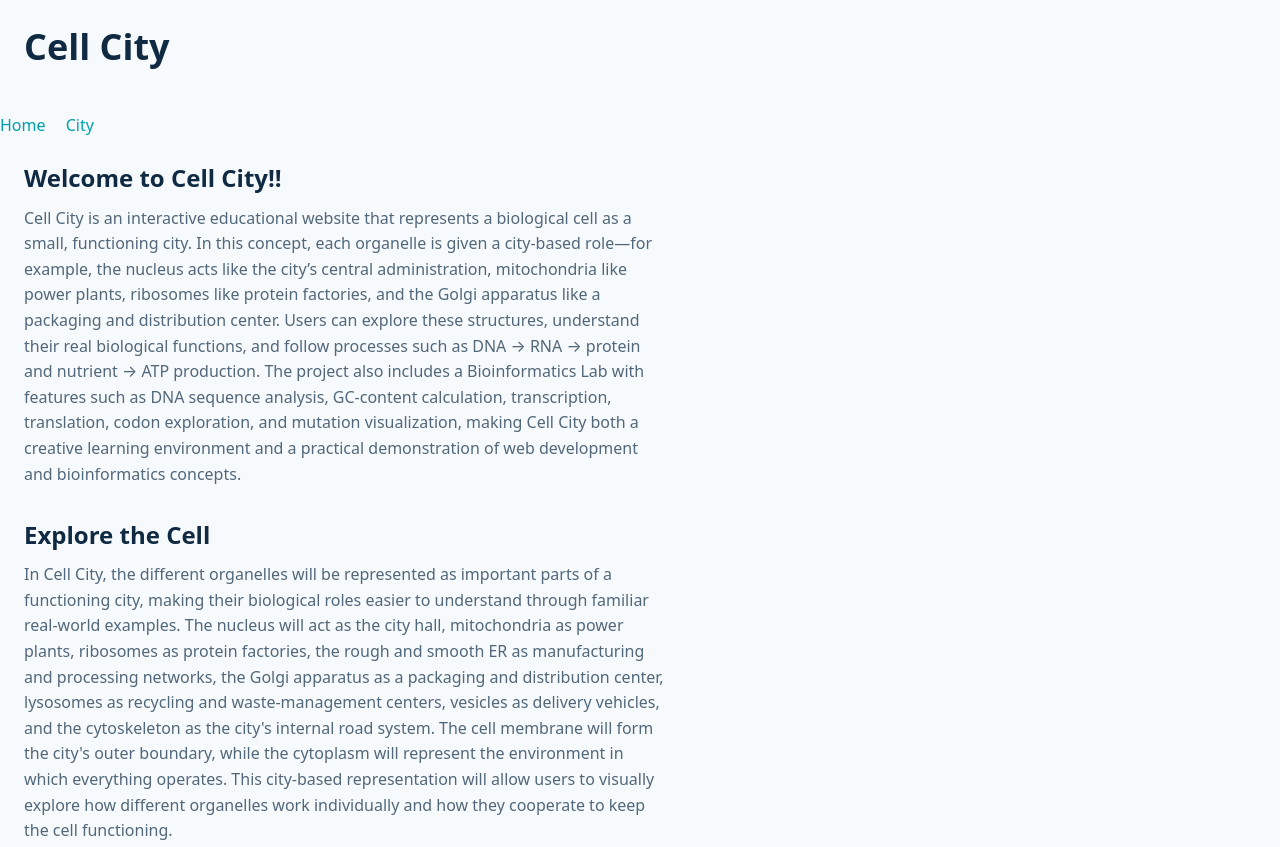
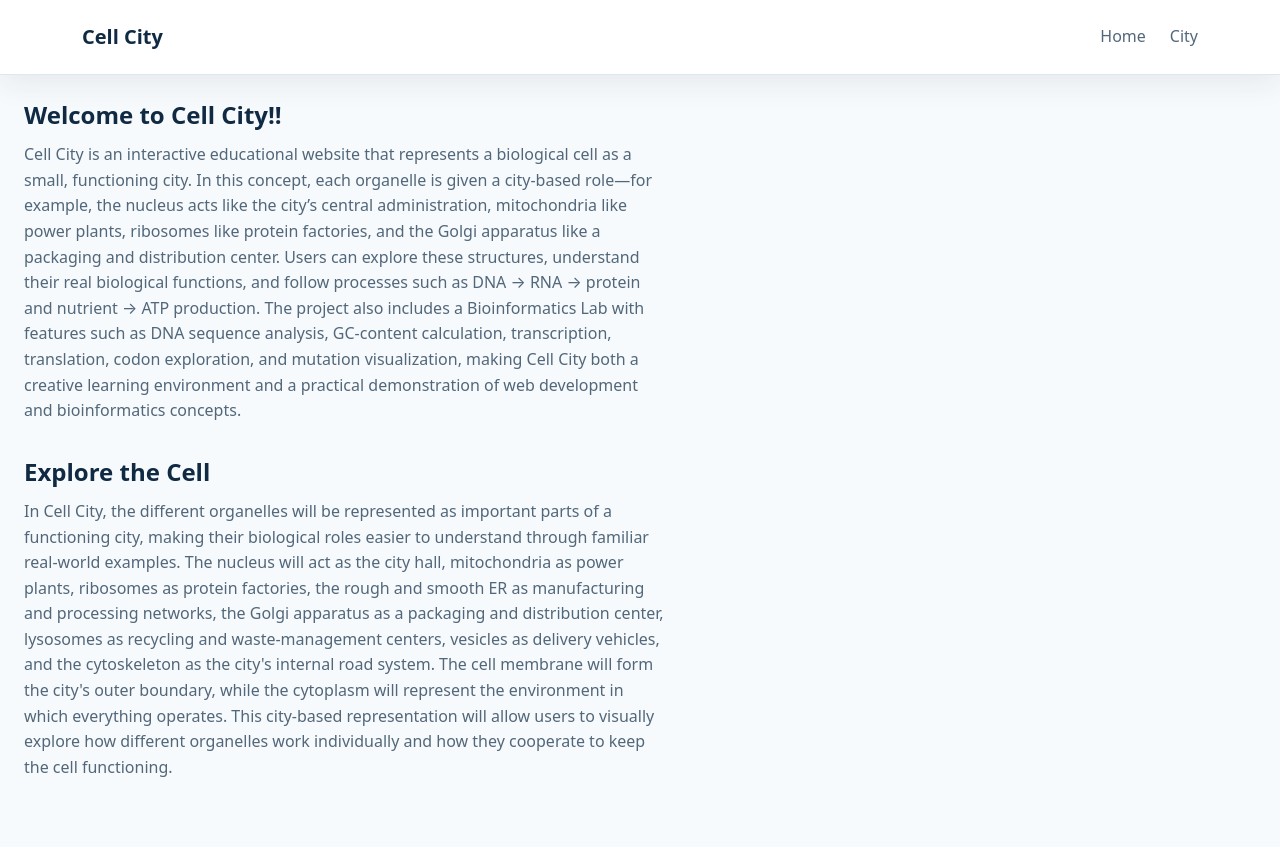
Before and after one commit to Rhythm-1987/cell-city, a plain HTML site: page index.html in a window 1280 px wide. Shown: the top 847 px of the page. Drawn offline with nearby package versions, Linux system fonts and the light colour scheme.

Commit message:
Build global navbar foundation

```diff
--- a/css/style.css
+++ b/css/style.css
@@ -153,16 +153,61 @@ footer {
   padding: 1.5rem;
 }
 
-nav a {
-  margin-right: 1rem;
-}
-
 section {
   margin-bottom: 2rem;
 }
 
 /* ========================================
-   7. PANELS
+   7. NAVBAR
+   ======================================== */
+.cell-city-navbar {
+  padding: 0;
+  background-color: #ffffff;
+  border-bottom: 1px solid var(--color-panel-border);
+  box-shadow: var(--shadow-panel);
+}
+
+.cell-city-navbar__container {
+  display: flex;
+  align-items: center;
+  justify-content: space-between;
+  padding-top: 1rem;
+  padding-bottom: 1rem;
+}
+
+.cell-city-navbar__brand {
+  font-size: 1.25rem;
+  font-weight: 600;
+  color: var(--color-text-primary);
+}
+
+.cell-city-navbar__brand:hover {
+  color: var(--color-accent);
+  text-decoration: none;
+}
+
+.cell-city-navbar__nav {
+  display: flex;
+  flex-direction: row; /* overrides Bootstrap's .navbar-nav column default */
+  align-items: center;
+  gap: 1.5rem;
+  margin: 0;
+  padding: 0;
+  list-style: none;
+}
+
+.cell-city-navbar__link {
+  color: var(--color-text-secondary);
+  font-weight: 500;
+}
+
+.cell-city-navbar__link:hover {
+  color: var(--color-accent);
+  text-decoration: none;
+}
+
+/* ========================================
+   8. PANELS
    ======================================== */
 .glass-panel {
   background: var(--color-panel);
@@ -173,7 +218,7 @@ section {
 }
 
 /* ========================================
-   8. ACCESSIBILITY
+   9. ACCESSIBILITY
    ======================================== */
 a:focus-visible,
 .btn-cell-city:focus-visible {
@@ -182,7 +227,7 @@ a:focus-visible,
 }
 
 /* ========================================
-   9. RESPONSIVE FOUNDATION
+   10. RESPONSIVE FOUNDATION
    ======================================== */
 @media (max-width: 600px) {
   h1 {
--- a/index.html
+++ b/index.html
@@ -17,12 +17,18 @@
     <script src="js/main.js" defer></script>
   </head>
   <body>
-    <header>
-      <h1 id="city-title">Cell City</h1>
-    </header>
-    <nav>
-      <a href="index.html">Home</a>
-      <a href="city.html">City</a>
+    <nav class="navbar cell-city-navbar">
+      <div class="container cell-city-navbar__container">
+        <a class="navbar-brand cell-city-navbar__brand" href="index.html">Cell City</a>
+        <ul class="navbar-nav cell-city-navbar__nav">
+          <li class="nav-item">
+            <a class="nav-link cell-city-navbar__link" href="index.html">Home</a>
+          </li>
+          <li class="nav-item">
+            <a class="nav-link cell-city-navbar__link" href="city.html">City</a>
+          </li>
+        </ul>
+      </div>
     </nav>
     <main>
       <section>
```
Also changed, not shown: city.html (+12 -6 lines), 1 other file.
